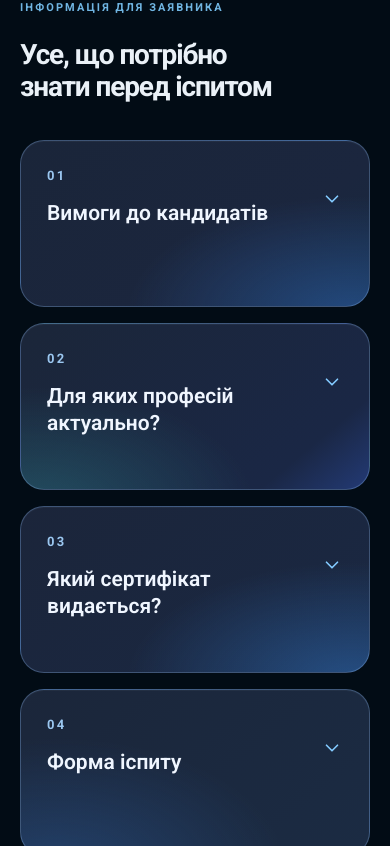
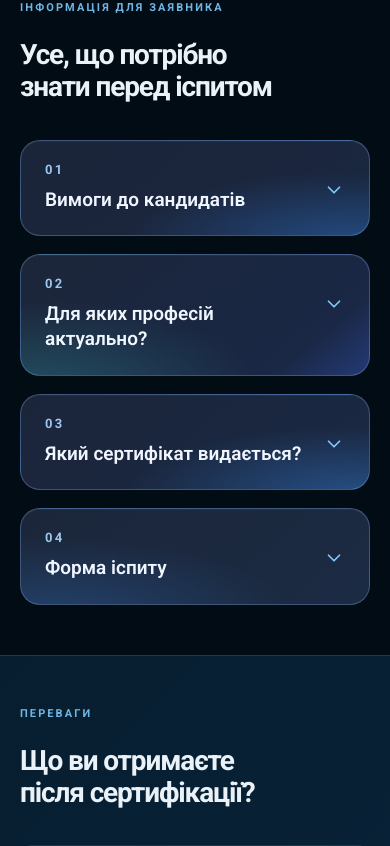
Before and after one commit to dnagorna3817-spec/website_akc_main, a Next.js app: page /expertise/qualification in a window 390 px wide. Shown: the part 3398-4244 px from the top of the page. Built offline with nearby package versions, Linux system fonts and the light colour scheme.

Commit message:
Reduce empty space in qualification applicant accordions

```diff
--- a/app/expertise/[slug]/qualification.module.css
+++ b/app/expertise/[slug]/qualification.module.css
@@ -504,3 +504,19 @@
   .qAccordionContent p{font-size:15px}
 }
 @media(prefers-reduced-motion:reduce){.qInfoGrid > .qAccordion{transition:none}}
+
+/* Compact applicant accordions: each card grows only with its own content */
+.qSection .qInfoGrid:has(> .qAccordion){align-items:start;row-gap:18px}
+.qInfoGrid > .qAccordion{min-height:0;align-self:start;border-radius:24px}
+.qAccordionTrigger{min-height:0;padding:25px 30px 26px;font-size:clamp(19px,1.55vw,23px)}
+.qAccordionHeading{gap:13px}
+.qAccordionArrow{margin-top:18px}
+.qAccordionContent{padding:0 30px 27px}
+.qAccordionContent p{font-size:15px;line-height:1.65}
+@media(max-width:767px){
+  .qInfoGrid > .qAccordion{min-height:0;border-radius:20px}
+  .qAccordionTrigger{min-height:0;padding:22px 24px 23px;font-size:19px}
+  .qAccordionHeading{gap:12px}
+  .qAccordionArrow{margin-top:16px}
+  .qAccordionContent{padding:0 24px 24px}
+}
```
